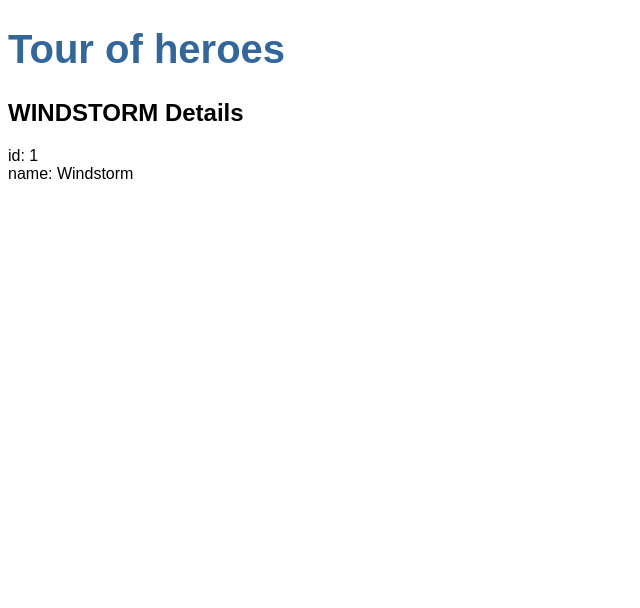
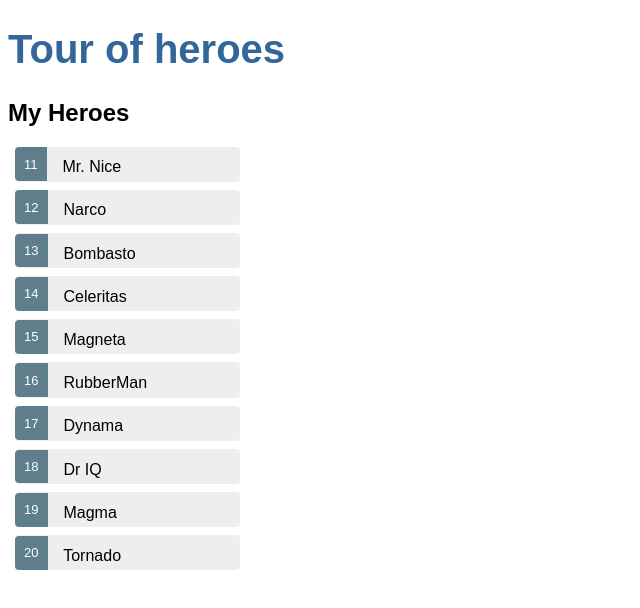
Before and after one commit to FaBrand/angular_tour_of_heroes, an Angular app: page / in a window 1280 px wide. Shown: the top 608 px of the page, without its empty margins (0-640 px from the left). Built offline with nearby package versions, Linux system fonts and the light colour scheme.

Commit message:
Add styled list of heroes
Change-Id: If94d38ca860aea121045454f98e3030f84dd4f79

```diff
--- a/src/app/app.module.ts
+++ b/src/app/app.module.ts
@@ -1,5 +1,6 @@
 import { BrowserModule } from '@angular/platform-browser';
 import { NgModule } from '@angular/core';
+import { FormsModule } from '@angular/forms';
 
 import { AppComponent } from './app.component';
 import { HeroesComponent } from './heroes/heroes.component';
@@ -10,7 +11,8 @@
         HeroesComponent,
     ],
     imports: [
-    BrowserModule
+        BrowserModule,
+        FormsModule
     ],
     providers: [],
     bootstrap: [AppComponent]
--- a/src/app/hero.ts
+++ b/src/app/hero.ts
@@ -1,4 +1,4 @@
 export class Hero {
     id: number;
     name: string;
-}
+};
--- a/src/app/heroes/heroes.component.css
+++ b/src/app/heroes/heroes.component.css
@@ -0,0 +1,48 @@
+/* HeroesComponent's private CSS styles */
+.selected {
+  background-color: #CFD8DC !important;
+  color: white;
+}
+.heroes {
+  margin: 0 0 2em 0;
+  list-style-type: none;
+  padding: 0;
+  width: 15em;
+}
+.heroes li {
+  cursor: pointer;
+  position: relative;
+  left: 0;
+  background-color: #EEE;
+  margin: .5em;
+  padding: .3em 0;
+  height: 1.6em;
+  border-radius: 4px;
+}
+.heroes li.selected:hover {
+  background-color: #BBD8DC !important;
+  color: white;
+}
+.heroes li:hover {
+  color: #607D8B;
+  background-color: #DDD;
+  left: .1em;
+}
+.heroes .text {
+  position: relative;
+  top: -3px;
+}
+.heroes .badge {
+  display: inline-block;
+  font-size: small;
+  color: white;
+  padding: 0.8em 0.7em 0 0.7em;
+  background-color: #607D8B;
+  line-height: 1em;
+  position: relative;
+  left: -1px;
+  top: -4px;
+  height: 1.8em;
+  margin-right: .8em;
+  border-radius: 4px 0 0 4px;
+}
--- a/src/app/heroes/heroes.component.html
+++ b/src/app/heroes/heroes.component.html
@@ -1,3 +1,20 @@
-<h2>{{hero.name | uppercase}} Details</h2>
-<div><span>id: </span>{{hero.id}}</div>
-<div><span>name: </span>{{hero.name}}</div>
+<h2>My Heroes</h2>
+<ul class="heroes">
+  <li *ngFor="let hero of heroes"
+    [class.selected]="hero === selectedHero"
+    (click)="onSelect(hero)">
+    <span class="badge">{{hero.id}}</span> {{hero.name}}
+  </li>
+</ul>
+
+<div *ngIf="selectedHero">
+
+  <h2>{{selectedHero.name | uppercase}} Details</h2>
+  <div><span>id: </span>{{selectedHero.id}}</div>
+  <div>
+    <label>name:
+      <input [(ngModel)]="selectedHero.name" placeholder="name">
+    </label>
+  </div>
+
+</div>
--- a/src/app/heroes/heroes.component.ts
+++ b/src/app/heroes/heroes.component.ts
@@ -1,4 +1,5 @@
 import { Hero } from '../hero';
+import { HEROES } from '../mock-heroes';
 import { Component, OnInit } from '@angular/core';
 
 @Component({
@@ -7,6 +8,9 @@
     styleUrls: ['./heroes.component.css']
 })
 export class HeroesComponent implements OnInit {
+
+    heroes = HEROES;
+    selectedHero: Hero;
 
     hero: Hero = {
         id: 1,
@@ -18,4 +22,8 @@
     ngOnInit() {
     }
 
-}
+    onSelect(hero: Hero): void{
+        this.selectedHero = hero;
+    }
+
+};
--- /dev/null
+++ b/src/app/mock-heroes.ts
@@ -0,0 +1,14 @@
+import { Hero } from './hero';
+
+export const HEROES: Hero[] = [
+    { id: 11, name: 'Mr. Nice' },
+    { id: 12, name: 'Narco' },
+    { id: 13, name: 'Bombasto' },
+    { id: 14, name: 'Celeritas' },
+    { id: 15, name: 'Magneta' },
+    { id: 16, name: 'RubberMan' },
+    { id: 17, name: 'Dynama' },
+    { id: 18, name: 'Dr IQ' },
+    { id: 19, name: 'Magma' },
+    { id: 20, name: 'Tornado' }
+];
```
Lines whose indentation alone changed are shown as unchanged.
